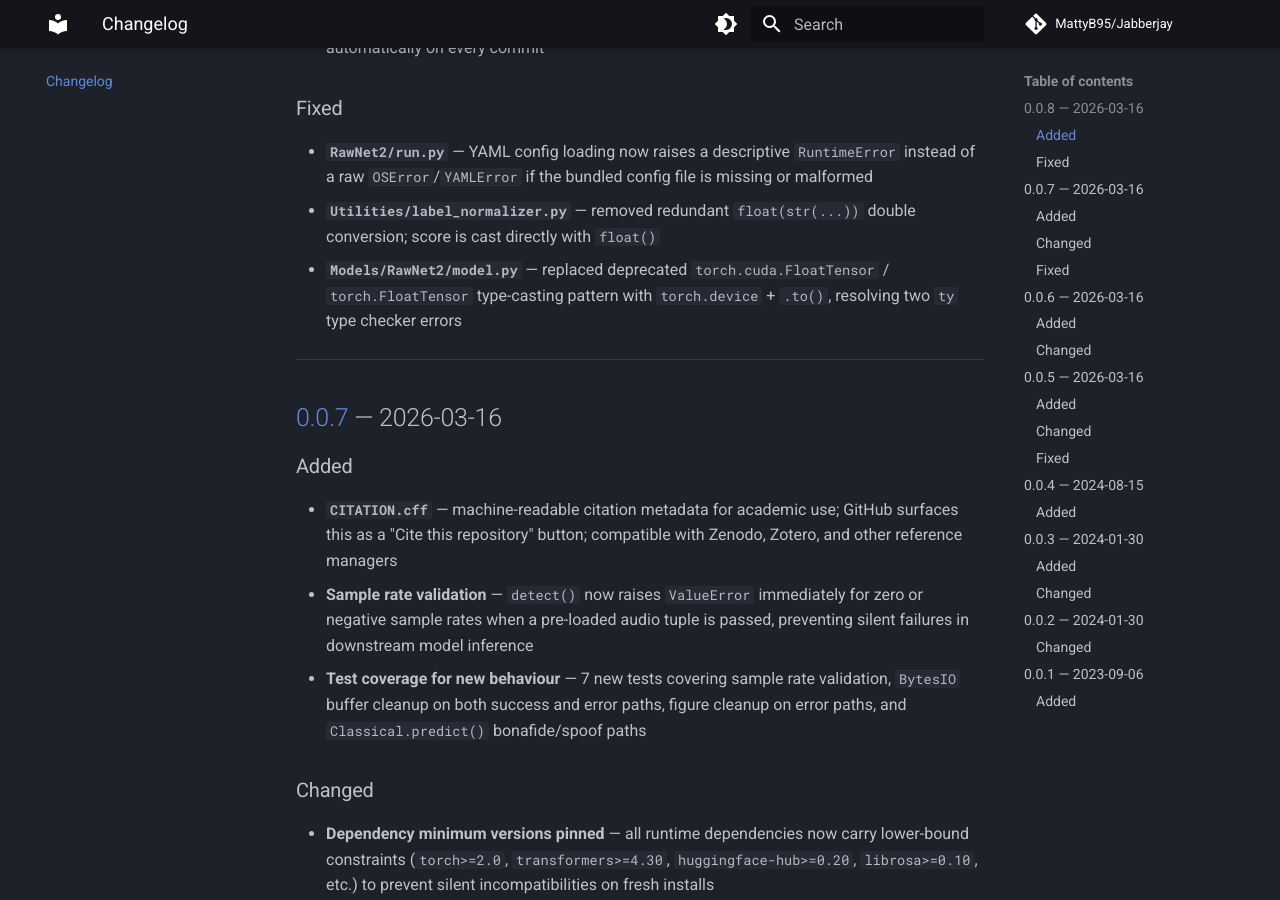
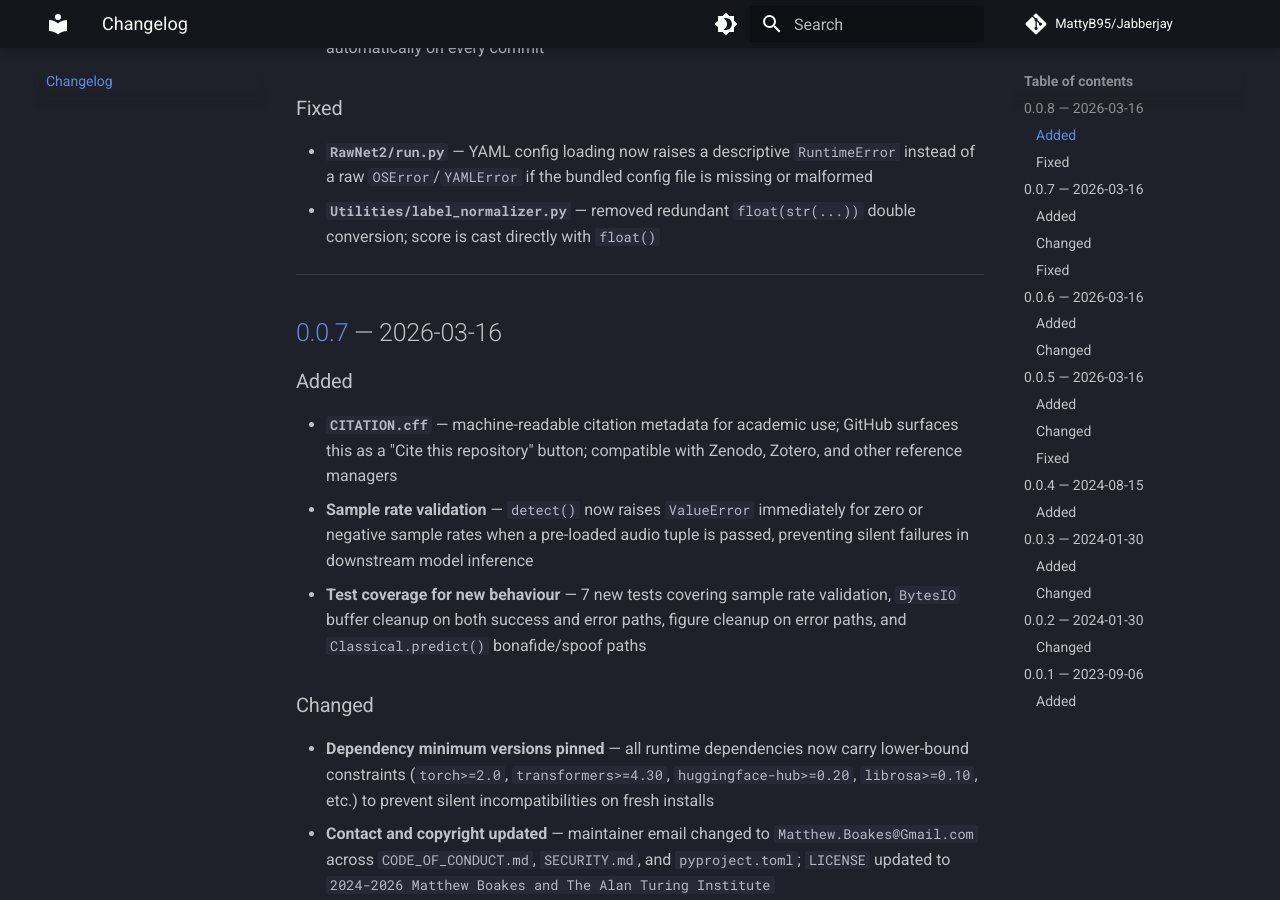
Before and after one commit to MattyB95/Jabberjay, an MkDocs documentation site: the page built from docs/changelog.md, in a window 1280 px wide and 900 px high, scrolled down 669 px. Built offline with MkDocs 1.6.1 and Material for MkDocs 9.7.7, drawn with Linux system fonts in a browser that asks for light colours; comment, search, counter and statistics services are not loaded.

Commit message:
fix: address Copilot review feedback for 0.0.8 PR

```diff
--- a/docs/changelog.md
+++ b/docs/changelog.md
@@ -28,9 +28,6 @@ Jabberjay uses [Semantic Versioning](https://semver.org/spec/v2.0.0.html).
   file is missing or malformed
 - **`Utilities/label_normalizer.py`** — removed redundant `float(str(...))`
   double conversion; score is cast directly with `float()`
-- **`Models/RawNet2/model.py`** — replaced deprecated `torch.cuda.FloatTensor`
-  / `torch.FloatTensor` type-casting pattern with `torch.device` + `.to()`,
-  resolving two `ty` type checker errors
 
 ---
 
```
Also changed, not shown: CHANGELOG.md (+0 -3 lines), README.md (+1 -1 lines), 2 other files.
